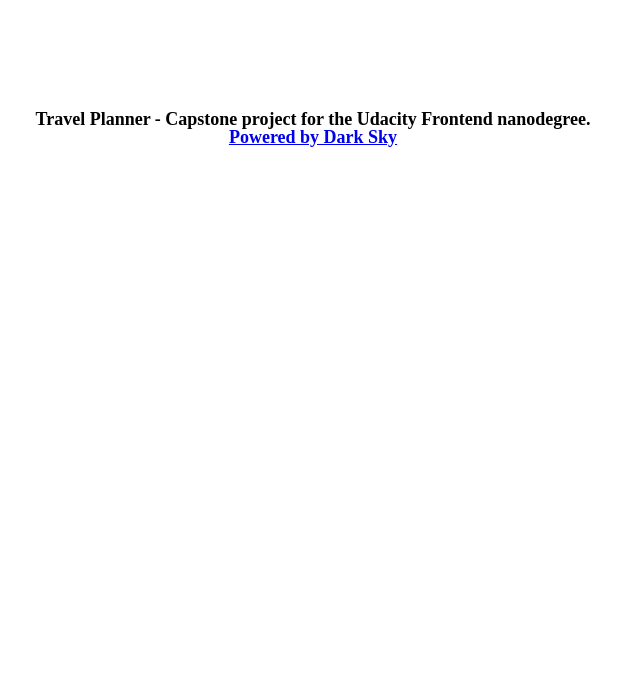
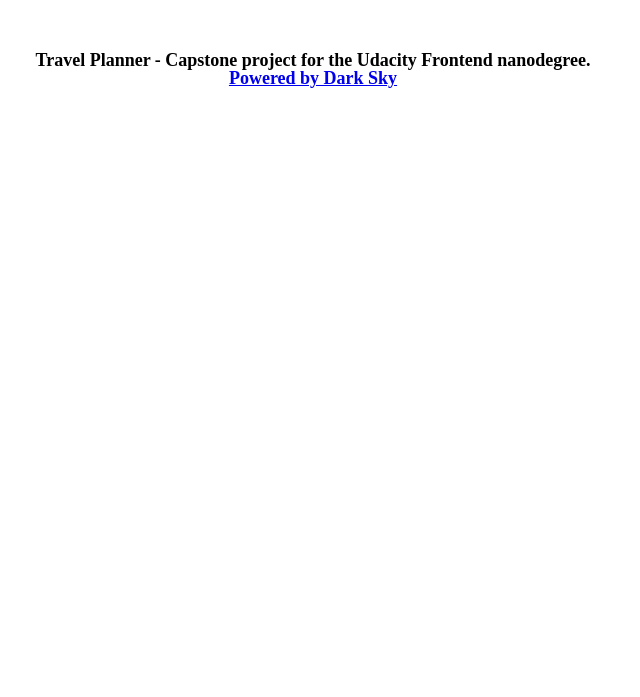
Before and after one commit to rdemirov/TravelPlanner, a website built with webpack: page src/client/views/index.html in a window 1280 px wide. Shown: the part 103-800 px from the top of the page, without its empty margins (327-967 px from the left). Built offline with nearby package versions, Linux system fonts and the light colour scheme; a web font is replaced by a local one.

Commit message:
style: Fix grid row width for list page

```diff
--- a/src/client/styles/base.css
+++ b/src/client/styles/base.css
@@ -8,7 +8,7 @@
 #content {
   display: grid;
   grid-template-columns: 1fr 1fr 1fr 1fr;
-  grid-template-rows: 0.2fr 1.5fr 1fr;
+  grid-template-rows: 100px 1.5fr 1fr;
   grid-template-areas:
     ". header header ."
     ". mainContent mainContent ."
```
